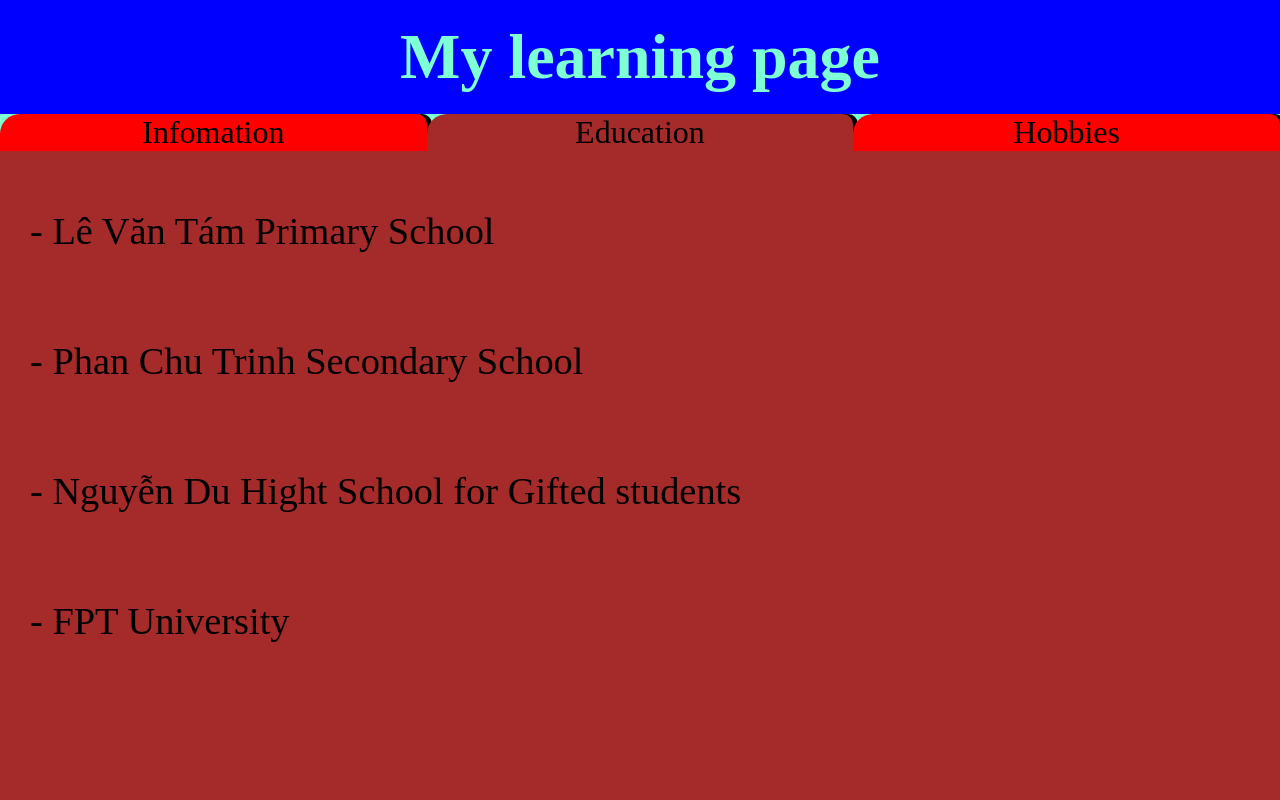
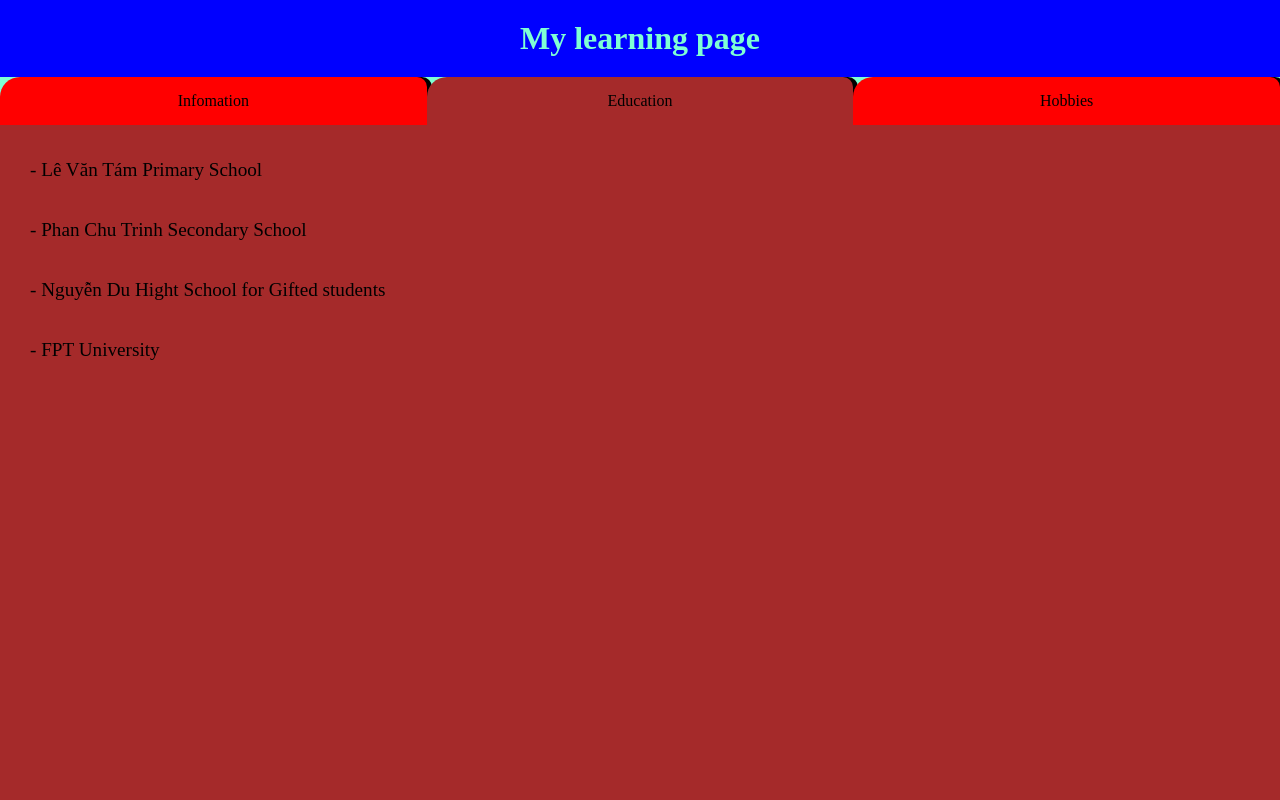
Before and after one commit to m5teh/m5teh.github.io, a plain HTML site: page index.html in a window 1280 px wide. Both pictures are taken after a click on the element "Education". Shown: the top 800 px of the page. Drawn offline with Linux system fonts and the light colour scheme.

Commit message:
update style.css

```diff
--- a/style.css
+++ b/style.css
@@ -5,8 +5,7 @@
 }
 html {
     background-color: aquamarine;
-    font-size: 200%;
-    overflow: hidden;
+    font-size: 100%;
 }
 header {
     width: 100%;
@@ -30,6 +29,7 @@ header {
     border-top-right-radius: 10px;
     box-shadow: 5px 0px 0px ;
     border: none;
+    padding: 15px;
 }
 #tab-1 {
     background-color: brown;
@@ -37,7 +37,7 @@ header {
 .show {
     background-color: brown;
     width: 100%;
-    height: 2000px;
+    height: 1000px;
 }
 .show {
     position: relative;
@@ -61,7 +61,7 @@ header {
 }
 .education p {
     font-size: 120%;
-    line-height: 100px;
+    line-height: 30px;
     margin-left: 30px;
     padding-top: 30px;
 }
@@ -71,7 +71,7 @@ header {
 }
 .hobby p {
     font-size: 120%;
-    line-height: 100px;
+    line-height: 30px;
     margin-left: 30px;
     padding-top: 30px;
 }
```
